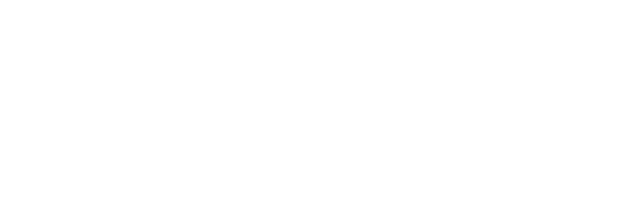
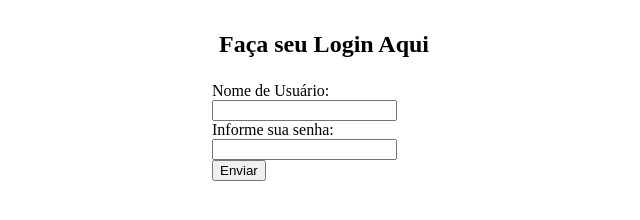
Before and after one commit to felipealvescr/HTML, a plain HTML site: page aula10.19/formulario.html in a window 1280 px wide. Shown: the whole page, without its empty margins (316-956 px from the left). Drawn offline with Linux system fonts and the light colour scheme.

Commit message:
Arquivo home.html criado

```diff
--- a/aula10.19/formulario.html
+++ b/aula10.19/formulario.html
@@ -9,6 +9,33 @@
 
 <body>
 
+  <table width="230px" align="center">
+    <thead>
+      <tr>
+        <th>
+          <h2>Faça seu Login Aqui</h2>
+        </th>
+      </tr>
+    </thead>
+    <tbody>
+      <tr>
+        <td>
+          <form action="">
+            <label for="input_nome">
+              Nome de Usuário: <input id="input_nome" type="text">
+            </label>
+
+            <label for="input_pass">
+              Informe sua senha: <input id="input_pass" type="password">
+            </label>
+            <input type="button" id="input_button" value="Enviar">
+          </form>
+        </td>
+      </tr>
+    </tbody>
+  </table>
+
+
 </body>
 
 </html>
```
Also changed, not shown: aula10.19/home.html (added, +14 -0 lines).
